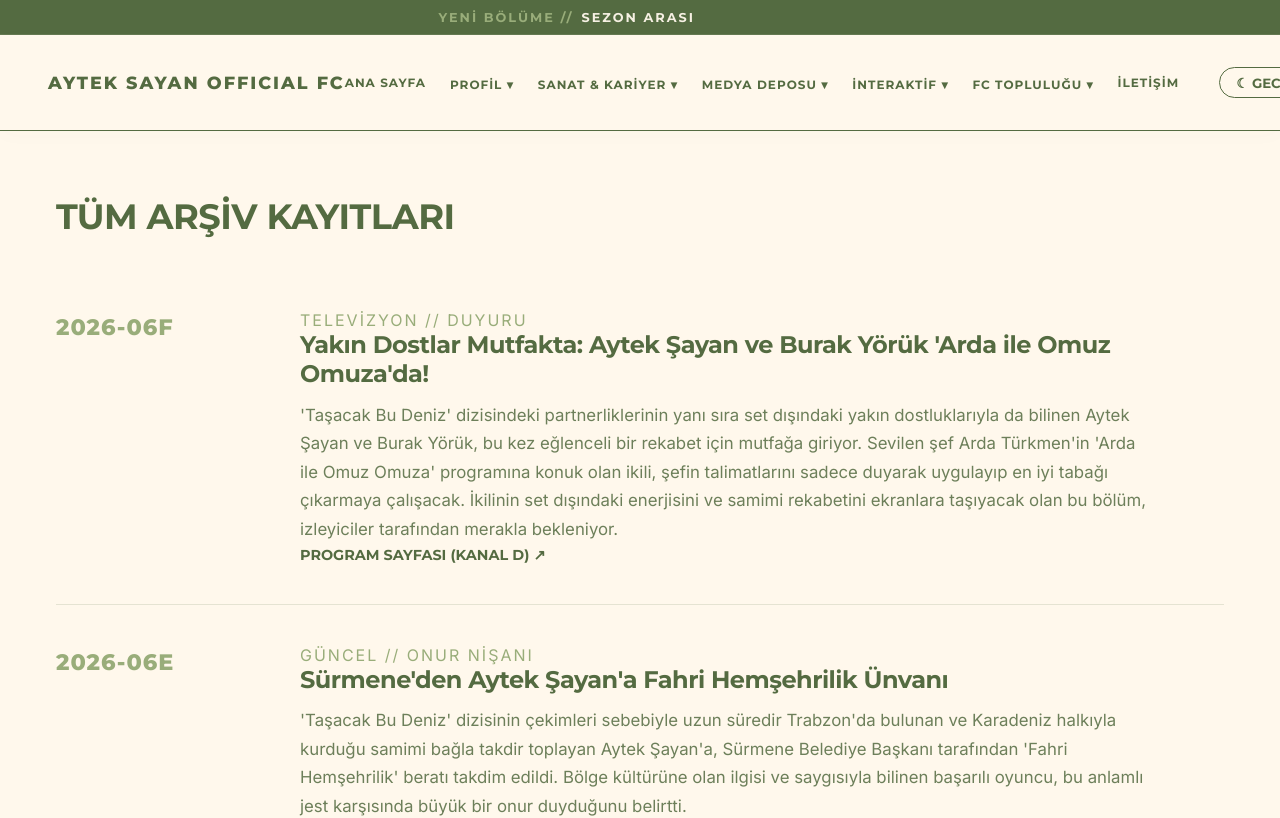
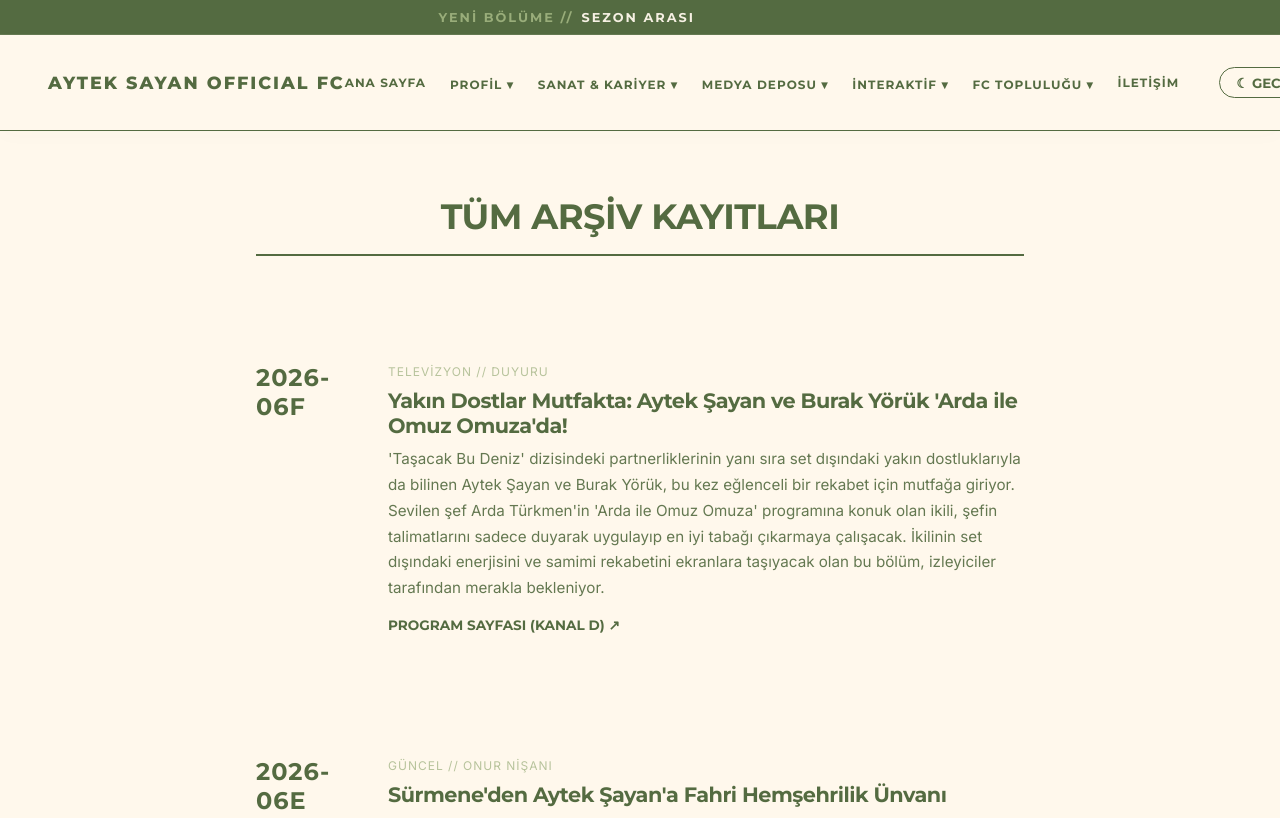
Before and after one commit to ebru1967/oyuncu-fan-projesi, a React (Vite) app: page /arsiv in a window 1280 px wide. Shown: the top 818 px of the page. Built offline with nearby package versions, Linux system fonts and the light colour scheme.

Commit message:
arşiv cssi düzenlendi.

```diff
--- a/src/pages/Archive.jsx
+++ b/src/pages/Archive.jsx
@@ -2,17 +2,46 @@ import { activeNews } from '../data/newsData';
 
 function Archive() {
   return (
-    <div className="container" style={{ padding: '4rem 1rem' }}>
-      <h1 className="editorial-title">Tüm Arşiv Kayıtları</h1>
-      <div className="chronicle-table" style={{ marginTop: '2rem' }}>
+    <div className="container" style={{ padding: '4rem 1rem', maxWidth: '800px', margin: '0 auto' }}>
+      <h1 className="editorial-title" style={{ textAlign: 'center', marginBottom: '3rem', borderBottom: '2px solid var(--accent-dark)', paddingBottom: '1rem' }}>
+        TÜM ARŞİV KAYITLARI
+      </h1>
+
+      <div className="chronicle-table">
         {activeNews.map((news) => (
-          <div className="chronicle-row" key={news.id}>
-            <div className="chronicle-year">{news.regCode.split('#')[1]}</div>
+          <div className="chronicle-row" key={news.id} style={{
+            display: 'grid',
+            gridTemplateColumns: '100px 1fr',
+            gap: '2rem',
+            marginBottom: '3rem',
+            paddingBottom: '2rem',
+            borderBottom: '1px solid var(--border-color)'
+          }}>
+            <div className="chronicle-year" style={{
+              fontSize: '1.5rem',
+              fontWeight: 'bold',
+              color: 'var(--accent-dark)',
+              fontFamily: 'var(--font-heading)'
+            }}>
+              {news.regCode.split('#')[1]}
+            </div>
+
             <div className="chronicle-details">
-              <span className="card-category">{news.category}</span>
-              <h4>{news.title}</h4>
-              <p>{news.summary}</p>
-              <a href={news.linkUrl} target="_blank" rel="noreferrer" className="editorial-link">
+              <span className="card-category" style={{
+                fontSize: '0.75rem',
+                textTransform: 'uppercase',
+                letterSpacing: '1px',
+                opacity: 0.7
+              }}>
+                {news.category}
+              </span>
+              <h4 style={{ fontSize: '1.3rem', margin: '0.5rem 0' }}>{news.title}</h4>
+              <p style={{ fontSize: '0.95rem', lineHeight: '1.7', opacity: 0.9 }}>{news.summary}</p>
+              <a href={news.linkUrl} target="_blank" rel="noreferrer" className="editorial-link" style={{
+                display: 'inline-block',
+                marginTop: '1rem',
+                fontSize: '0.85rem'
+              }}>
                 {news.linkText}
               </a>
             </div>
--- a/src/pages/Home.jsx
+++ b/src/pages/Home.jsx
@@ -118,7 +118,6 @@ function Home() {
         </div>
       </section>
 
-      {/* AKTİF MANŞETLER & KAYITLAR */}
       <section className="curated-records">
         <div className="container">
           <div className="section-header-editorial">
@@ -128,7 +127,6 @@ function Home() {
 
           <div className="editorial-magazine-layout">
 
-            {/* MANŞET HABER BLOĞU (editorial-magazine-layout'un İÇİNE aldık) */}
             <div className="mag-row-major">
               <div className="mag-preview-box" style={{ padding: 0, overflow: 'hidden', backgroundColor: 'transparent', position: 'relative' }}>
                 {newsCoverImages[mainArticle?.id] ? (
@@ -162,7 +160,6 @@ function Home() {
               </div>
             </div>
 
-            {/* YAN HABERLER */}
             <div className="mag-sidebar-column">
               {sideArticles.map((article) => (
                 <div className="sidebar-mag-card" key={article.id}>
@@ -174,9 +171,8 @@ function Home() {
               ))}
             </div>
 
-          </div> {/* editorial-magazine-layout sonu */}
+          </div>
 
-          {/* TÜMÜNÜ GÖRÜNTÜLE BUTONU */}
           {activeNews.length > 3 && (
             <div style={{ textAlign: 'center', marginTop: '3rem' }}>
               <Link to="/arsiv" className="editorial-link" style={{ display: 'inline-block', fontSize: '0.9rem', padding: '0.8rem 2rem', border: '1px solid var(--accent-dark)' }}>
```
